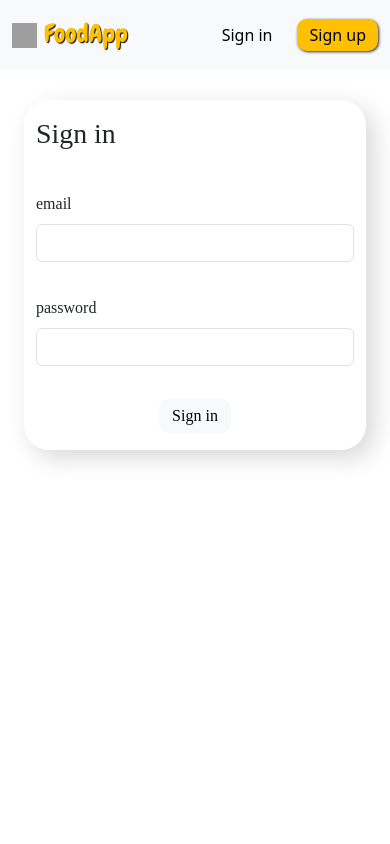
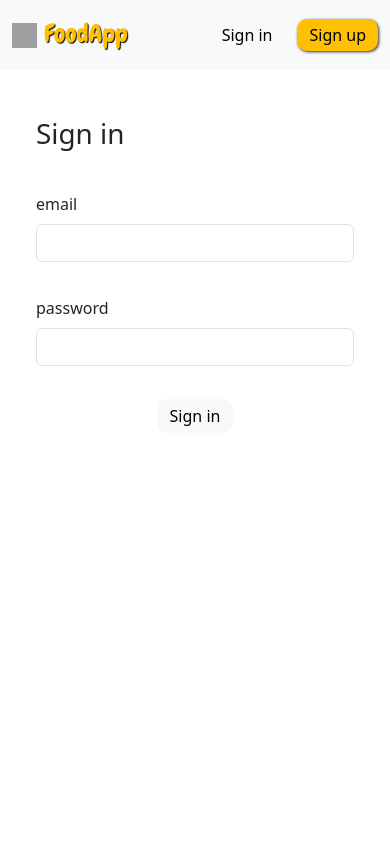
Before and after one commit to m29dev/FoodAppDeploy, an Angular app in the folder client/: page /signin in a window 390 px wide. Shown: the top 844 px of the page. Built offline with nearby package versions, Linux system fonts and the light colour scheme; grey boxes are pictures that could not be loaded.

Commit message:
auth form mobile screens update

```diff
--- a/client/src/app/components/authComponents/signin/signin.component.css
+++ b/client/src/app/components/authComponents/signin/signin.component.css
@@ -1,7 +1,7 @@
 .container-init {
   display: flex;
   justify-content: center;
-  font-family: "Kalam", cursive;
+  /* font-family: "Kalam", cursive; */
 }
 
 .auth-form {
@@ -29,10 +29,7 @@
     display: flex;
     flex-direction: column;
     justify-content: space-around;
-  }
-
-  .auth-form {
     border: 0px;
-    box-shadow: 0px;
+    box-shadow: none !important;
   }
 }
--- a/client/src/app/components/authComponents/signup/signup.component.css
+++ b/client/src/app/components/authComponents/signup/signup.component.css
@@ -1,7 +1,7 @@
 .container-init {
   display: flex;
   justify-content: center;
-  font-family: "Kalam", cursive;
+  /* font-family: "Kalam", cursive; */
 }
 
 .auth-form {
@@ -35,5 +35,7 @@
     display: flex;
     flex-direction: column;
     justify-content: space-around;
+    border: 0px;
+    box-shadow: none !important;
   }
 }
```
